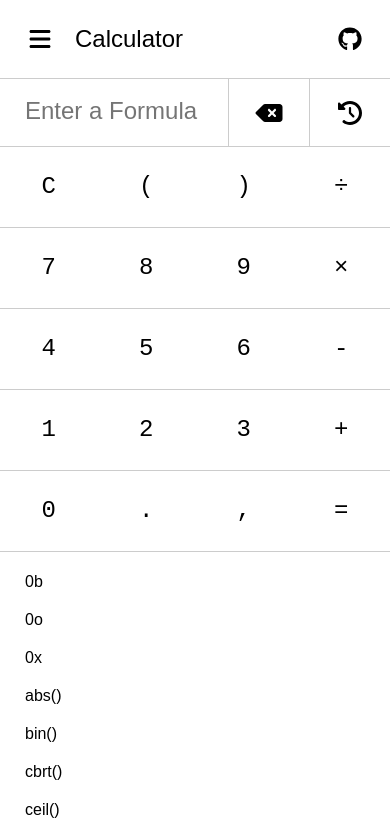
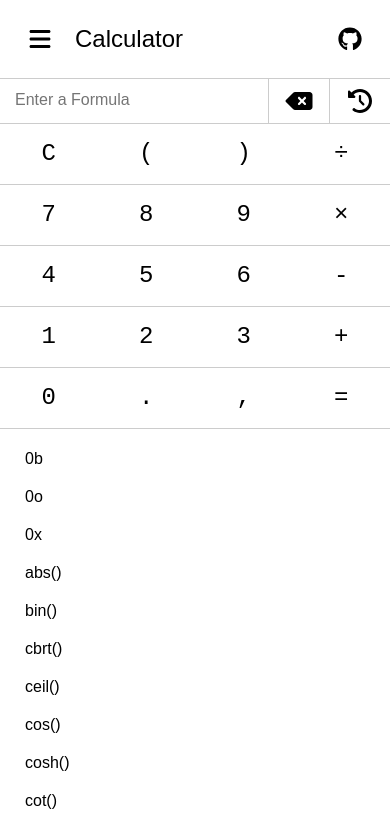
Before and after one commit to shangzhenyang/calculator, a React (Vite) app: page / in a window 390 px wide. Shown: the top 830 px of the page. Built offline with nearby package versions, Linux system fonts and the light colour scheme.

Commit message:
Improve mobile support

```diff
--- a/src/pages/MolarMass.tsx
+++ b/src/pages/MolarMass.tsx
@@ -200,7 +200,9 @@ function MolarMass({ math }: PageProps) {
 				value={searchTerm}
 				onChange={handleSearchTermChange}
 			>
-				{hasSelectedElement && <div>{selectedElement.symbol}</div>}
+				<div>
+					{hasSelectedElement ? selectedElement.symbol : "N/A"}
+				</div>
 			</MainInputBar>
 			<datalist id="element-list">{elementOptions}</datalist>
 			{hasSelectedElement && <div>{inputBars}</div>}
--- a/src/styles/Header.module.css
+++ b/src/styles/Header.module.css
@@ -8,7 +8,7 @@
 }
 
 .header h1 {
-	font-size: 24px;
+	font-size: 1.5rem;
 	font-weight: normal;
 	margin: 0;
 }
--- a/src/styles/Keyboard.module.css
+++ b/src/styles/Keyboard.module.css
@@ -11,7 +11,7 @@
 .keyboard button {
 	border-bottom: var(--border);
 	font-family: monospace;
-	font-size: 24px;
+	font-size: 1.5rem;
 	line-height: 30px;
 	padding: 25px;
 }
@@ -20,4 +20,8 @@
 	.keyboard {
 		border-top: none;
 	}
+
+	.keyboard button {
+		padding: 15px;
+	}
 }
--- a/src/styles/MainInputBar.module.css
+++ b/src/styles/MainInputBar.module.css
@@ -24,16 +24,26 @@
 	align-items: center;
 	border-left: var(--border);
 	display: flex;
-	font-size: 20px;
+	font-size: 1.25rem;
 }
 
 .main-input-bar>input {
 	display: block;
 	font-family: monospace;
-	font-size: 24px;
+	font-size: 1.5rem;
 	width: 100%;
 }
 
 .main-input-bar>input:only-child {
 	border-right: none;
 }
+
+@media screen and (max-width: 700px) {
+	.main-input-bar>* {
+		padding: 10px 15px;
+	}
+
+	.main-input-bar>input {
+		font-size: 1rem;
+	}
+}
```
